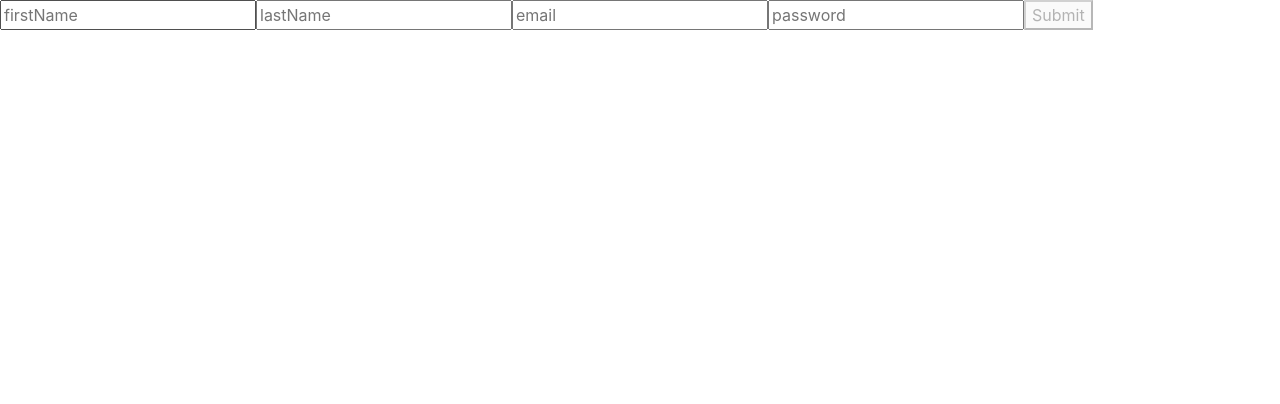
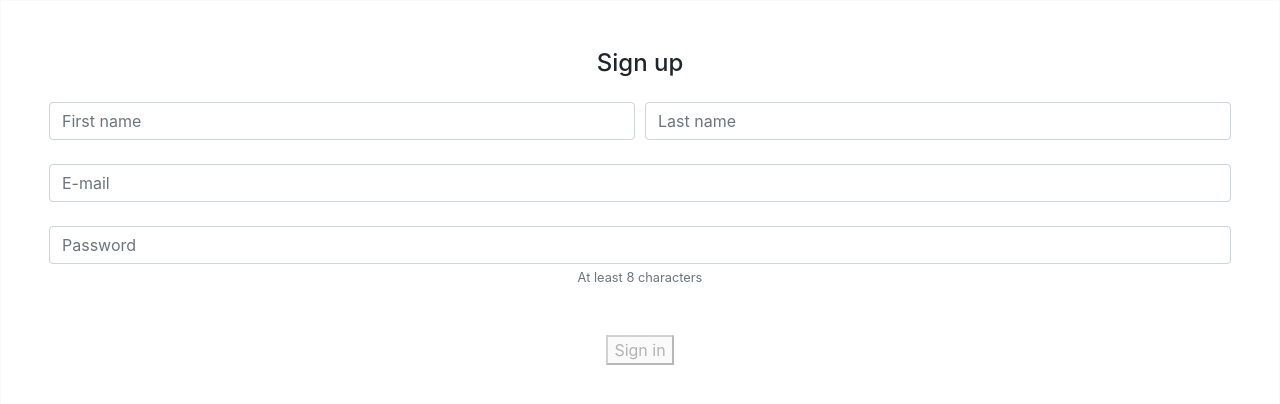
Before and after one commit to mariam-egm/ecommerce-angular, an Angular app: page /register in a window 1280 px wide. Shown: the top 404 px of the page. Built offline with nearby package versions, Linux system fonts and the light colour scheme.

Commit message:
add bootstrap to register form

```diff
--- a/src/app/components/register/register.component.html
+++ b/src/app/components/register/register.component.html
@@ -1,13 +1,32 @@
-<form [formGroup] = "registerForm" (ngSubmit)="onSubmit()">
-  <input type="text" placeholder="firstName" formControlName="firstName">
-  <!-- <p *ngIf="firstName.errors.minlength && firstName.touched">Min length is 3</p> -->
-  <input type="text" placeholder="lastName" formControlName="lastName">
-  <!-- <p *ngIf="lastName.errors.minlength && lastName.touched">Min length is 3</p> -->
-  <input type="email" placeholder="email" formControlName="email">
-  <p *ngIf="email.invalid && email.touched"> this is invalid email </p>
-  <input type="password" placeholder="password" formControlName="password">
-  <!-- <p *ngIf="password.errors.minlength && password.touched">Min length is 8</p> -->
-  <!-- <p *ngIf="password.errors.maxlength && password.touched">Max length is 16</p> -->
 
-  <button [disabled]="registerForm.invalid">Submit</button>
+<!-- Default form register -->
+<form [formGroup] = "registerForm" (ngSubmit)="onSubmit()" class="text-center border border-light p-5">
+
+  <p class="h4 mb-4">Sign up</p>
+
+  <div class="form-row mb-4">
+    <div class="col">
+      <!-- First name -->
+      <input formControlName="firstName" type="text" class="form-control" placeholder="First name">
+    </div>
+    <div class="col">
+      <!-- Last name -->
+      <input formControlName="lastName" type="text" class="form-control" placeholder="Last name">
+    </div>
+
+  </div>
+  <!-- E-mail -->
+  <input formControlName="email" type="email" class="form-control mb-4" placeholder="E-mail">
+
+  <!-- Password -->
+  <input formControlName="password" type="password" class="form-control" placeholder="Password">
+  <small id="defaultRegisterFormPasswordHelpBlock" class="form-text text-muted mb-4">
+    At least 8 characters
+  </small>
+
+
+  <!-- Sign up button -->
+  <button mdbBtn color="info" block="true" class="my-4" type="submit" [disabled]="registerForm.invalid" >Sign in</button>
+
 </form>
+<!-- Default form register -->
```
